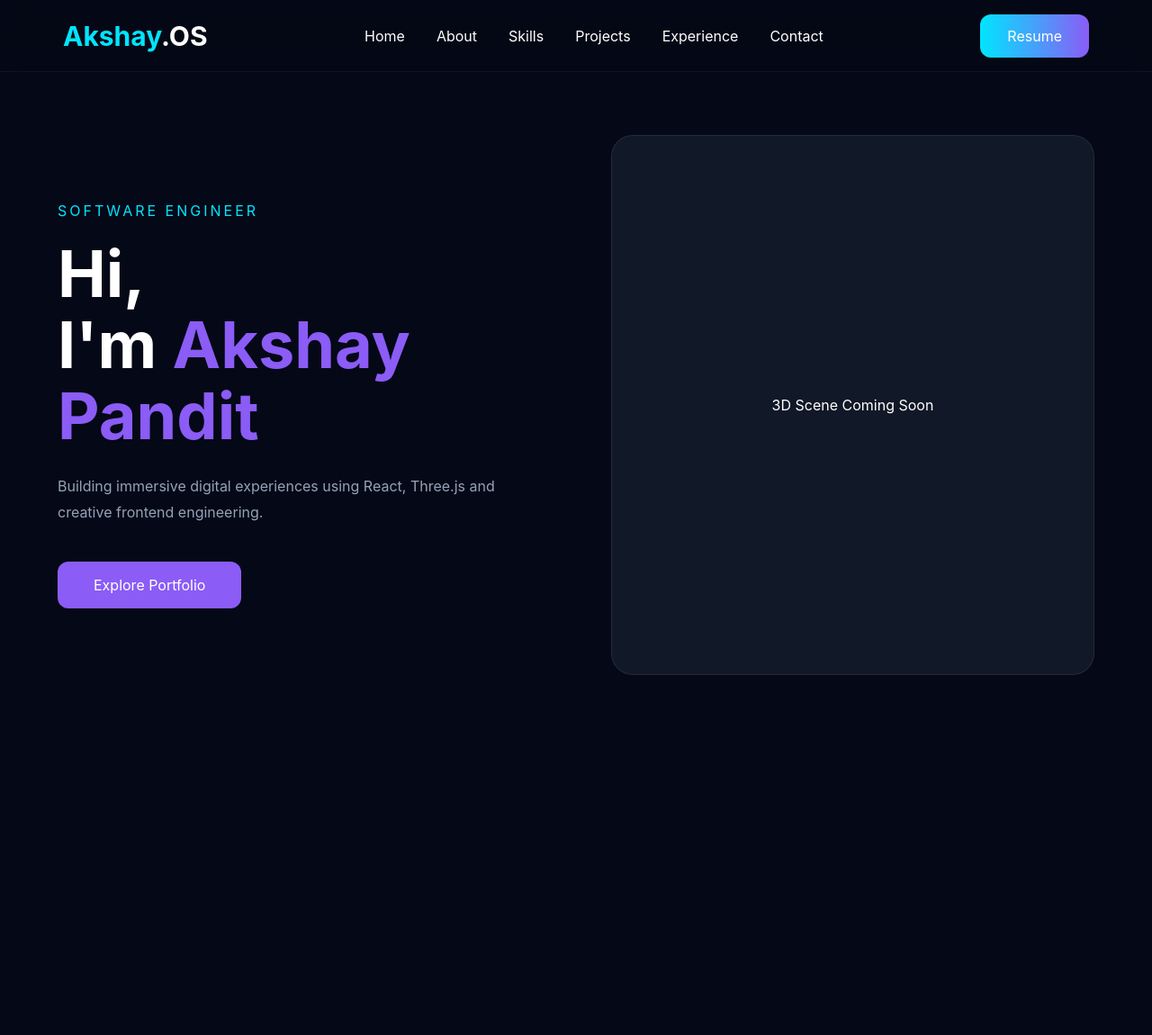
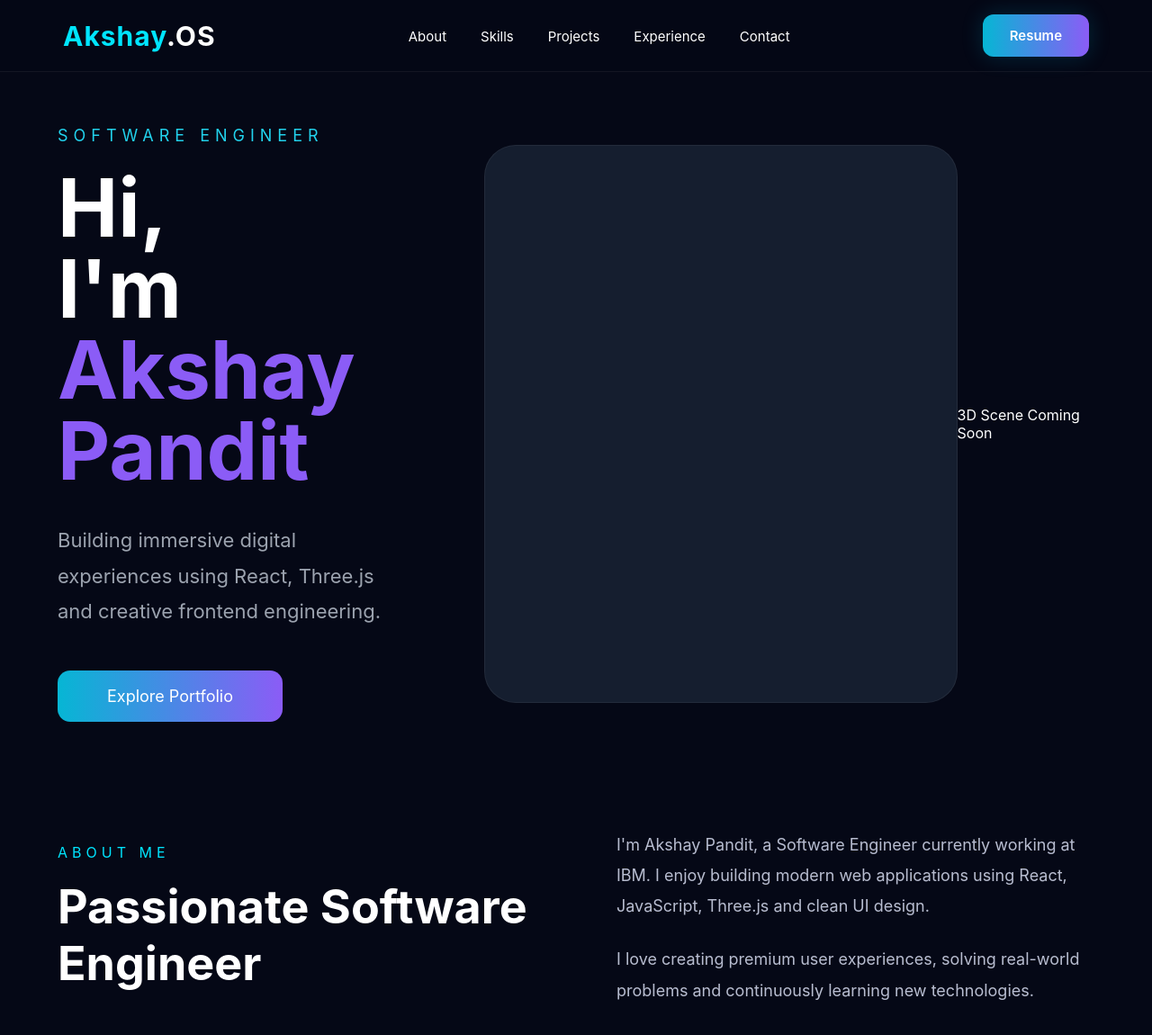
Before and after one commit to panditakshay402/akshay-os, a React (Vite) app: page / in a window 1280 px wide. Shown: the top 1150 px of the page at 90% size. Before the commit the page ends 800 px from the top, so only its background shows below. Built offline with nearby package versions, Linux system fonts and the light colour scheme.

Commit message:
hero and about section done

```diff
--- a/src/App.jsx
+++ b/src/App.jsx
@@ -1,6 +1,8 @@
 import Container from "./components/common/Container";
 import Navbar from "./components/layout/Navbar";
 import Hero from "./sections/Hero/Hero";
+
+import About from "./sections/About/About";
 
 function App() {
   return (
@@ -9,6 +11,7 @@ function App() {
 
       <Container>
         <Hero />
+        <About />
       </Container>
     </>
   );
--- a/src/components/layout/Navbar.jsx
+++ b/src/components/layout/Navbar.jsx
@@ -1,4 +1,27 @@
 import styles from "./Navbar.module.css";
+
+const navItems = [
+  {
+    title: "About",
+    href: "#about",
+  },
+  {
+    title: "Skills",
+    href: "#skills",
+  },
+  {
+    title: "Projects",
+    href: "#projects",
+  },
+  {
+    title: "Experience",
+    href: "#experience",
+  },
+  {
+    title: "Contact",
+    href: "#contact",
+  },
+];
 
 function Navbar() {
   return (
@@ -9,12 +32,13 @@ function Navbar() {
 
       <nav>
         <ul className={styles.menu}>
-          <li><a href="#">Home</a></li>
-          <li><a href="#">About</a></li>
-          <li><a href="#">Skills</a></li>
-          <li><a href="#">Projects</a></li>
-          <li><a href="#">Experience</a></li>
-          <li><a href="#">Contact</a></li>
+          {navItems.map((item) => (
+            <li key={item.title}>
+              <a href={item.href}>
+                {item.title}
+              </a>
+            </li>
+          ))}
         </ul>
       </nav>
 
--- a/src/components/layout/Navbar.module.css
+++ b/src/components/layout/Navbar.module.css
@@ -18,13 +18,13 @@
 
     padding:0 70px;
 
-    background:rgba(5,8,22,.75);
+    background:rgba(5,8,22,.70);
 
     backdrop-filter:blur(18px);
 
+    border-bottom:1px solid rgba(255,255,255,.06);
+
     z-index:999;
-
-    border-bottom:1px solid rgba(255,255,255,.05);
 
 }
 
@@ -33,6 +33,12 @@
     font-size:30px;
 
     font-weight:700;
+
+    color:white;
+
+    letter-spacing:1px;
+
+    user-select:none;
 
 }
 
@@ -46,42 +52,86 @@
 
     display:flex;
 
-    gap:35px;
+    gap:38px;
 
     list-style:none;
 
 }
 
-.menu a{
+.menu li a{
 
     color:white;
+
+    font-size:15px;
+
+    transition:.30s;
+
+    position:relative;
+
+}
+
+.menu li a:hover{
+
+    color:var(--accent);
+
+}
+
+.menu li a::after{
+
+    content:"";
+
+    position:absolute;
+
+    left:0;
+
+    bottom:-8px;
+
+    width:0%;
+
+    height:2px;
+
+    background:var(--accent);
 
     transition:.3s;
 
 }
 
-.menu a:hover{
+.menu li a:hover::after{
 
-    color:var(--accent);
+    width:100%;
 
 }
 
 .resumeBtn{
 
-    background:linear-gradient(90deg,#00E5FF,#8B5CF6);
-
-    color:white;
-
     padding:14px 30px;
 
     border-radius:12px;
 
+    color:white;
+
+    font-size:15px;
+
+    font-weight:600;
+
+    background:linear-gradient(
+        90deg,
+        #06B6D4,
+        #8B5CF6
+    );
+
     transition:.3s;
+
+    box-shadow:
+    0 0 25px rgba(6,182,212,.20);
 
 }
 
 .resumeBtn:hover{
 
-    transform:translateY(-3px);
+    transform:translateY(-4px);
+
+    box-shadow:
+    0 0 40px rgba(139,92,246,.40);
 
 }
--- /dev/null
+++ b/src/sections/About/About.css
@@ -0,0 +1,51 @@
+.about{
+
+    display:grid;
+
+    grid-template-columns:1fr 1fr;
+
+    gap:90px;
+
+    padding:120px 0;
+
+    align-items:center;
+
+}
+
+.section-title{
+
+    color:var(--accent);
+
+    letter-spacing:5px;
+
+    margin-bottom:20px;
+
+}
+
+.about h2{
+
+    font-size:52px;
+
+    line-height:1.2;
+
+}
+
+.about-right{
+
+    display:flex;
+
+    flex-direction:column;
+
+    gap:25px;
+
+}
+
+.about-right p{
+
+    color:#B8BDD0;
+
+    line-height:1.9;
+
+    font-size:18px;
+
+}
--- /dev/null
+++ b/src/sections/About/About.jsx
@@ -0,0 +1,38 @@
+import "./About.css";
+
+function About() {
+  return (
+    <section id="about" className="about">
+
+      <div className="about-left">
+
+        <p className="section-title">
+          ABOUT ME
+        </p>
+
+        <h2>
+          Passionate Software Engineer
+        </h2>
+
+      </div>
+
+      <div className="about-right">
+
+        <p>
+          I'm Akshay Pandit, a Software Engineer currently working at IBM.
+          I enjoy building modern web applications using React, JavaScript,
+          Three.js and clean UI design.
+        </p>
+
+        <p>
+          I love creating premium user experiences, solving real-world
+          problems and continuously learning new technologies.
+        </p>
+
+      </div>
+
+    </section>
+  );
+}
+
+export default About;
--- a/src/sections/Hero/Hero.css
+++ b/src/sections/Hero/Hero.css
@@ -2,25 +2,101 @@
 
     min-height:100vh;
 
-    display:flex;
+    display:grid;
 
-    justify-content:space-between;
+    grid-template-columns:1fr 1fr;
 
     align-items:center;
 
     gap:80px;
 
+    padding-top:140px;
+
 }
 
 .hero-left{
 
-    flex:1;
+    display:flex;
+
+    flex-direction:column;
+
+    justify-content:center;
+
+}
+
+.hero-tag{
+
+    color:#22D3EE;
+
+    letter-spacing:6px;
+
+    font-size:18px;
+
+    margin-bottom:25px;
+
+}
+
+.hero-left h1{
+
+    font-size:90px;
+
+    line-height:1;
+
+    color:white;
+
+    margin-bottom:35px;
+
+}
+
+.hero-left span{
+
+    color:#8B5CF6;
+
+}
+
+.hero-description{
+
+    color:#9CA3AF;
+
+    font-size:22px;
+
+    line-height:1.8;
+
+    max-width:620px;
+
+}
+
+.hero-left button{
+
+    width:250px;
+
+    margin-top:45px;
+
+    padding:18px;
+
+    border:none;
+
+    cursor:pointer;
+
+    border-radius:14px;
+
+    color:white;
+
+    font-size:18px;
+
+    background:linear-gradient(90deg,#06B6D4,#8B5CF6);
+
+    transition:.35s;
+
+}
+
+.hero-left button:hover{
+
+    transform:translateY(-6px);
 
 }
 
 .hero-right{
-
-    flex:1;
 
     display:flex;
 
@@ -28,76 +104,28 @@
 
     align-items:center;
 
-    height:600px;
+}
 
-    border:1px solid var(--border);
+.hero-right{
 
-    border-radius:24px;
-
-    background:var(--bg-card);
+    height:650px;
 
 }
 
-.hero-tag{
+.hero-right::before{
 
-    color:var(--accent);
+    content:"";
 
-    letter-spacing:3px;
+    width:620px;
 
-    margin-bottom:20px;
+    height:620px;
+
+    border-radius:35px;
+
+    background:#151E2F;
+
+    border:1px solid rgba(255,255,255,.06);
+
+    display:flex;
 
 }
-
-.hero h1{
-
-    font-size:72px;
-
-    line-height:1.1;
-
-}
-
-.hero h1 span{
-
-    color:var(--accent2);
-
-}
-
-.hero-description{
-
-    max-width:550px;
-
-    color:var(--text-secondary);
-
-    margin-top:25px;
-
-    line-height:1.8;
-
-}
-
-.hero button{
-
-    margin-top:40px;
-
-    padding:16px 40px;
-
-    background:var(--accent2);
-
-    color:white;
-
-    border-radius:12px;
-
-    transition:.3s;
-
-}
-
-.hero button:hover{
-
-    transform:translateY(-4px);
-
-}
-
-.hero{
-
-    padding-top:100px;
-
-}
```
